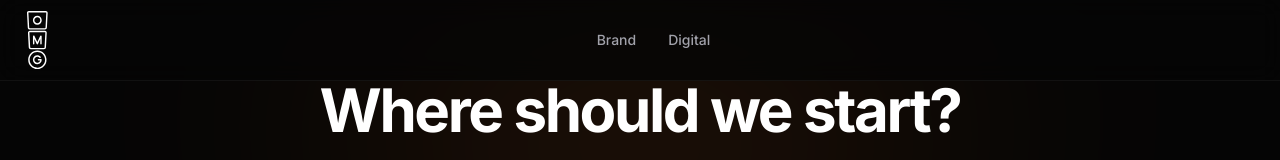
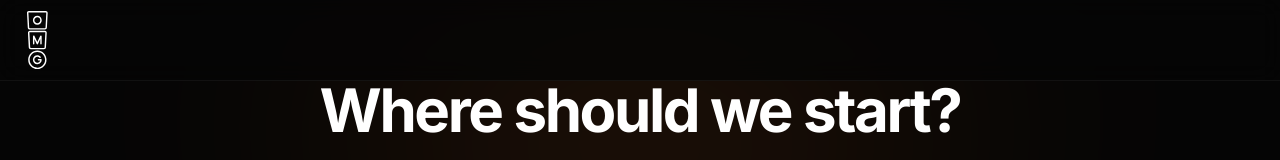
Before and after one commit to OMGcreative/omg-landing-page, a React (Vite) app: page / in a window 1280 px wide. Shown: the top 160 px of the page. Built offline with nearby package versions, Linux system fonts and the light colour scheme.

Commit message:
chore: Comment out Brand and Digital navigation links in the Navbar.

```diff
--- a/src/components/Navbar.tsx
+++ b/src/components/Navbar.tsx
@@ -18,12 +18,12 @@ export function Navbar() {
         </motion.div>
 
         <div className="hidden md:flex items-center gap-8 text-sm font-medium text-secondary">
-          <Link to="/update-your-brand" className={`hover:text-primary transition-colors ${pathname === '/update-your-brand' ? 'text-primary font-semibold' : ''}`}>
+          {/* <Link to="/update-your-brand" className={`hover:text-primary transition-colors ${pathname === '/update-your-brand' ? 'text-primary font-semibold' : ''}`}>
             Brand
           </Link>
           <Link to="/update-your-digital" className={`hover:text-primary transition-colors ${pathname === '/update-your-digital' ? 'text-primary font-semibold' : ''}`}>
             Digital
-          </Link>
+          </Link> */}
           {/* <a href="#" className="hover:text-primary transition-colors">
             What We Do
           </a> */}
```
